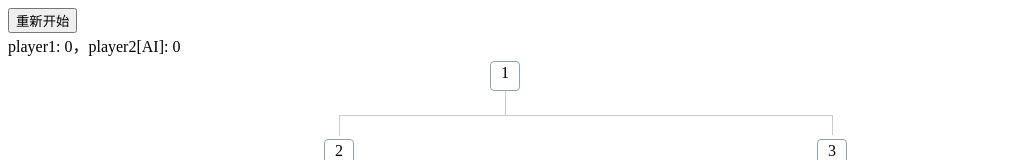
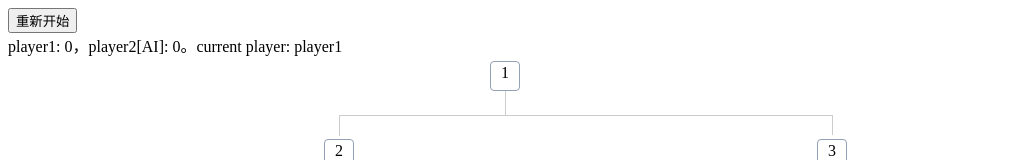
Before and after one commit to xyy94813/tree-game, a React (Vite) app: page / in a window 1280 px wide. Shown: the top 160 px of the page, without its empty margins (0-1029 px from the left). Built offline with nearby package versions, Linux system fonts and the light colour scheme.

Commit message:
feat: 展示当前操作玩家

```diff
--- a/src/components/TreeGame/TreeGame.jsx
+++ b/src/components/TreeGame/TreeGame.jsx
@@ -276,7 +276,8 @@ function TreeGame(props) {
         <button onClick={handleResetBtnClick}>重新开始</button>
         <br />
         <span>player1: {player1SelectedNum}，</span>
-        <span>player2[AI]: {player2SelectedNum}</span>
+        <span>player2[AI]: {player2SelectedNum}。</span>
+        <span>current player: {firstPlayer ? "player1" : "player2"}</span>
       </div>
       {!!finished && (
         <GameResult
```
